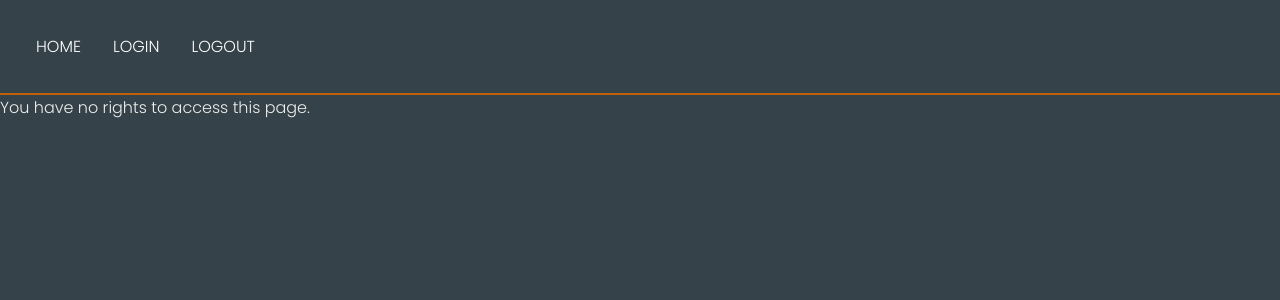
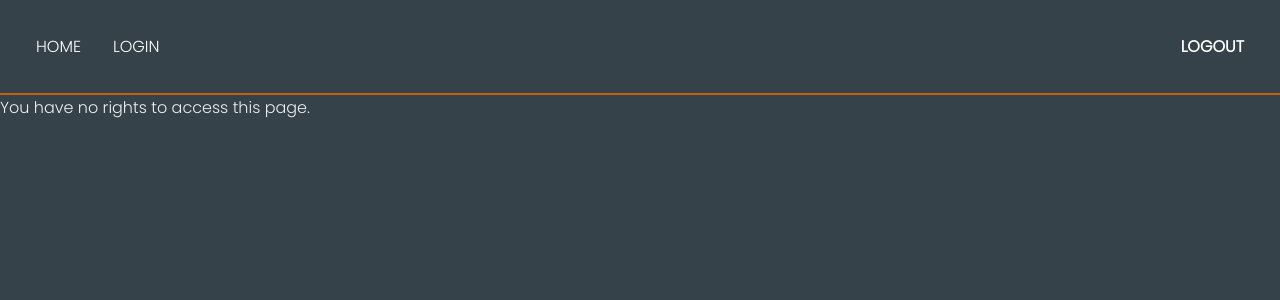
Before and after one commit to karloresetar/Student-Enrollment-System, a Django app: page /adduser/ in a window 1280 px wide. Shown: the top 300 px of the page. Run offline with Django 4.2, Linux system fonts and the light colour scheme.

Commit message:
changed logout nav to the right side (edited css)

```diff
--- a/myProject/myApp/static/style.css
+++ b/myProject/myApp/static/style.css
@@ -26,6 +26,8 @@ a {
     color: rgb(190, 97, 10);
 }
 
+/* Header i navbar */
+
 header {
     display: flex;
     justify-content: space-between;
@@ -37,6 +39,41 @@ header {
 header a {
     color: rgb(238, 238, 235);
 }
+
+ul {
+    display: flex;
+    justify-content: space-between;
+    list-style-type: none;
+    padding: 0;
+    overflow: hidden;
+    text-transform: uppercase;
+    color: rgb(238, 238, 235);
+}
+
+.lg-nav{
+    display:flex;
+    justify-content: end;
+    text-transform: uppercase;
+    font-weight: 600;
+}
+
+li {
+    display: inline;
+}
+
+li a {
+    display: block;
+    color: white;
+    text-align: center;
+    padding: 14px 16px;
+    text-decoration: none;
+}
+
+li a:hover {
+    background-color: #111;
+}
+
+/* Footer */
 
 footer {
     margin-top: auto;
@@ -53,40 +90,6 @@ footer p {
     color: rgb(238, 238, 235);
 }
 
-ul {
-    display: flex;
-    justify-content: space-between;
-    list-style-type: none;
-    padding: 0;
-    overflow: hidden;
-    text-transform: uppercase;
-    color: rgb(238, 238, 235);
-}
-
-li {
-    display: inline;
-}
-
-li:first-child {
-    margin-right: auto;
-}
-
-li:last-child {
-    margin-left: auto;
-}
-
-li a {
-    display: block;
-    color: white;
-    text-align: center;
-    padding: 14px 16px;
-    text-decoration: none;
-}
-
-li a:hover {
-    background-color: #111;
-}
-
 /* ispis na home pageu */
 .main-section{
     display: flex;
@@ -95,12 +98,12 @@ li a:hover {
     flex-direction: column;
 }
 
-/* Login form */
+/* CSS ZA FORME */
 .center {
     display: flex;
     justify-content: center;
     align-items: center;
-    min-height: calc(100vh - 192px); /* Adjust this value according to your footer's height */
+    min-height: calc(100vh - 192px);
 }
 
 .form-container {
--- a/myProject/myApp/templates/base.html
+++ b/myProject/myApp/templates/base.html
@@ -17,9 +17,11 @@
             <ul>
                 <li><a href="{% url 'home' %}">Home</a></li>
                 <li><a href="{% url 'login' %}">Login</a></li>
-                <li><a href="{% url 'logout' %}">Logout</a></li>
             </ul>
         </nav>
+        <div class="lg-nav">
+            <li class="logout"><a href="{% url 'logout' %}">Logout</a></li>
+        </div>
     </header>
 
     {% block content %}{% endblock %}
--- a/myProject/myProject/urls.py
+++ b/myProject/myProject/urls.py
@@ -20,6 +20,7 @@ from myApp import views
 from django.contrib.auth.views import LoginView,LogoutView
 
 urlpatterns = [
+    path('',views.home, name='home'),
     path('admin/', admin.site.urls),
     path('adduser/',views.adduser, name='adduser'),
     path('login/',LoginView.as_view(template_name='login.html'),name='login'),
```
